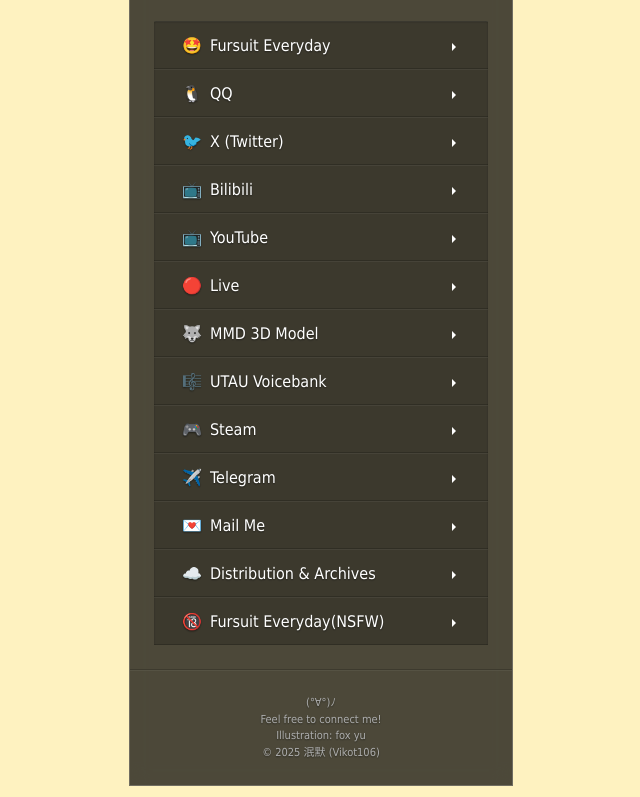
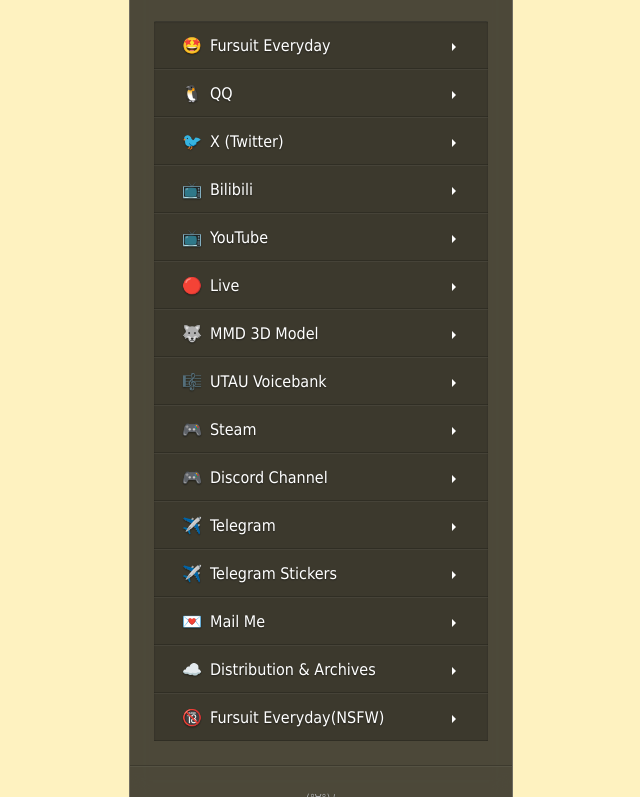
Before and after one commit to mokuhiroa/mokuhiroa.github.io, a plain HTML site: page index.html in a window 1280 px wide. Shown: the part 378-1175 px from the top of the page, without its empty margins (319-959 px from the left). Drawn offline with nearby package versions, Linux system fonts and the light colour scheme.

Commit message:
Update index.html

```diff
--- a/index.html
+++ b/index.html
@@ -141,7 +141,9 @@
 				<li><a href="https://bowlroll.net/file/331525"><span class="mr-2">🐺</span>MMD&nbsp;3D&nbsp;Model<span class="arrow"></span></a></li>
 				<li><a href="https://raster.team/post/UTAU_ZH-CN_MoYanMing_Japanese_VCV/"><span class="mr-2">🎼</span>UTAU&nbsp;Voicebank<span class="arrow"></span></a></li>
 				<li><a href="https://steamcommunity.com/id/minmoku"><span class="mr-2">🎮</span>Steam<span class="arrow"></span></a></li>
+				<li><a href="https://discord.gg/E22GxEHys"><span class="mr-2">🎮</span>Discord Channel<span class="arrow"></span></a></li>
 				<li><a href="https://t.me/Vikot106"><span class="mr-2">‍✈️</span>Telegram<span class="arrow"></span></a></li>
+				<li><a href="https://t.me/addstickers/ByHiroaUwu"><span class="mr-2">‍✈️</span>Telegram Stickers<span class="arrow"></span></a></li>
 				<li><a href="mailto:Vikot106@hotmail.com"><span class="mr-2">💌</span>Mail&nbsp;Me<span class="arrow"></span></a></li>
 				<li><a href="https://uwu.moku.ink/share/txlPUQxs"><span class="mr-2">☁️</span>Distribution&nbsp;&amp;&nbsp;Archives<span class="arrow"></span></a></li>
 				<li><a href="https://1drv.ms/a/c/b725d10259c478d3/EvrCpUO9LzxBt03yYsxg3XgBGksthjjrpS7fQV3JxjfRJA"><span class="mr-2">🔞</span>Fursuit Everyday(NSFW)<span class="arrow"></span></a></li>
```
